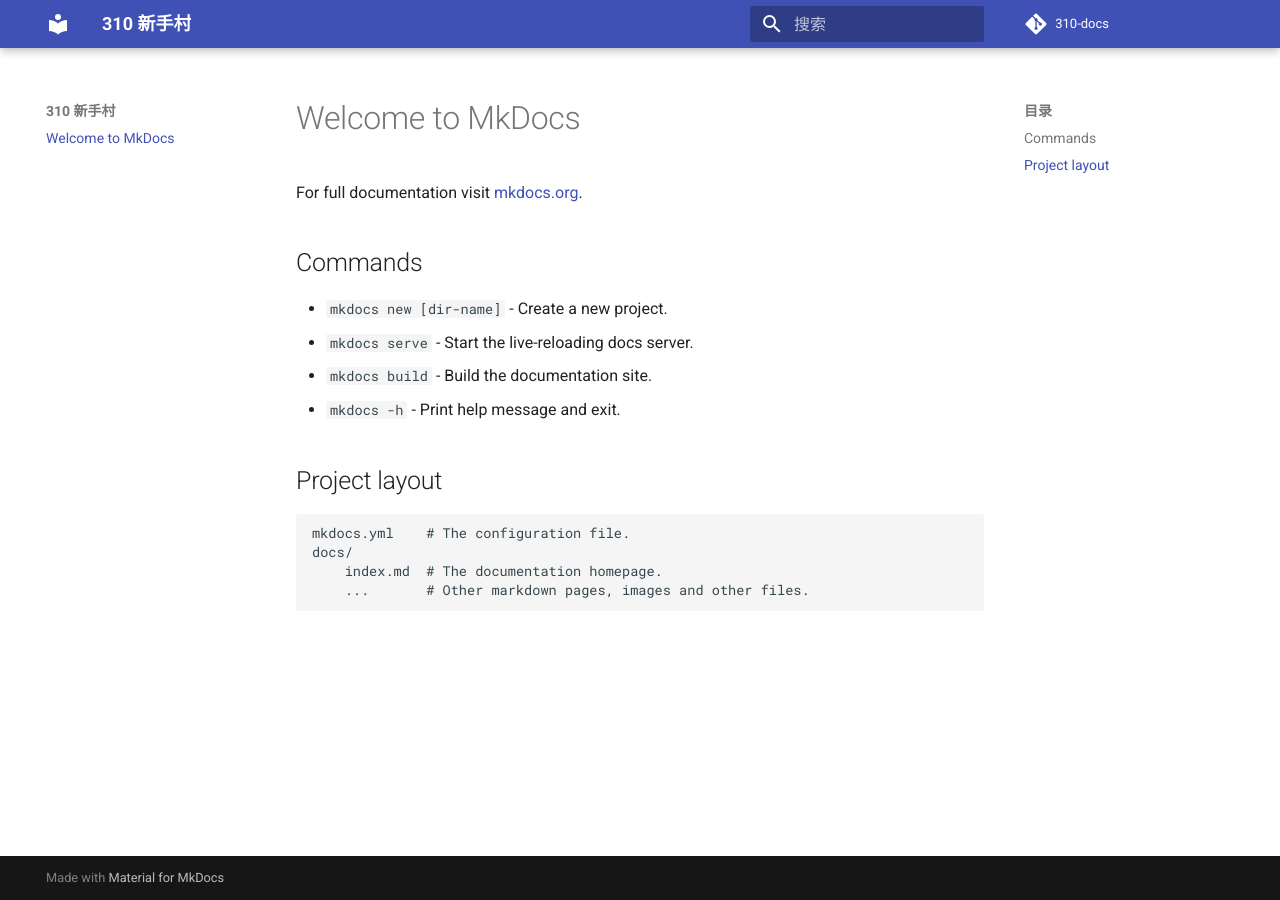
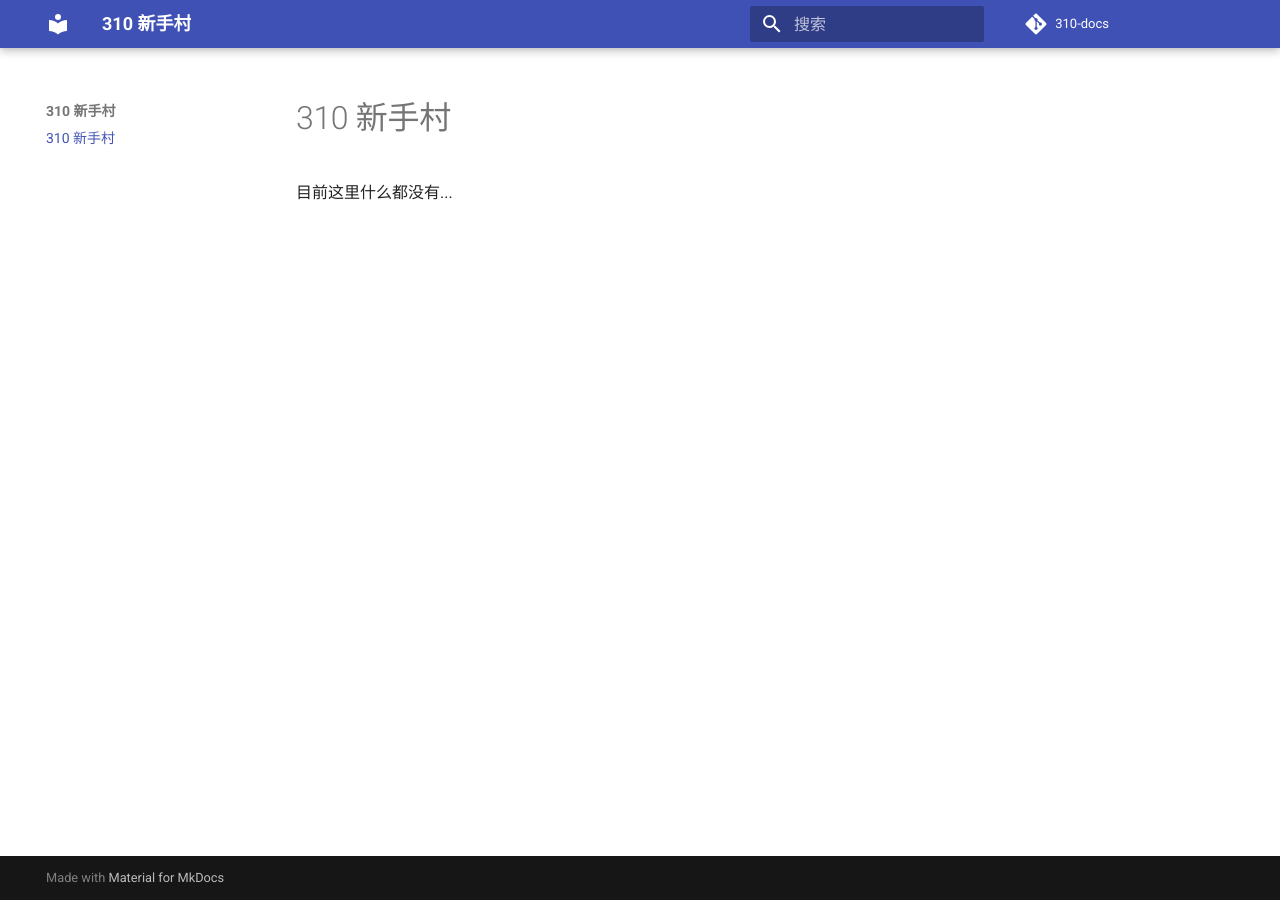
Before and after one commit to 310GeekClub/310-docs, an MkDocs documentation site: the page built from docs/index.md, in a window 1280 px wide. Built offline with MkDocs 1.6.1 and Material for MkDocs 9.7.7, drawn with Linux system fonts in a browser that asks for light colours; comment, search, counter and statistics services are not loaded.

Commit message:
替换默认主页

```diff
--- a/docs/index.md
+++ b/docs/index.md
@@ -1,17 +1,3 @@
-# Welcome to MkDocs
+# 310 新手村
 
-For full documentation visit [mkdocs.org](https://www.mkdocs.org).
-
-## Commands
-
-* `mkdocs new [dir-name]` - Create a new project.
-* `mkdocs serve` - Start the live-reloading docs server.
-* `mkdocs build` - Build the documentation site.
-* `mkdocs -h` - Print help message and exit.
-
-## Project layout
-
-    mkdocs.yml    # The configuration file.
-    docs/
-        index.md  # The documentation homepage.
-        ...       # Other markdown pages, images and other files.
+目前这里什么都没有...
--- a/mkdocs.yml
+++ b/mkdocs.yml
@@ -1,4 +1,5 @@
 site_name: 310 新手村
+site_url: https://310geekclub.micave.top/
 
 repo_name: 310-docs
 repo_url: https://github.com/310GeekClub/310-docs
```
